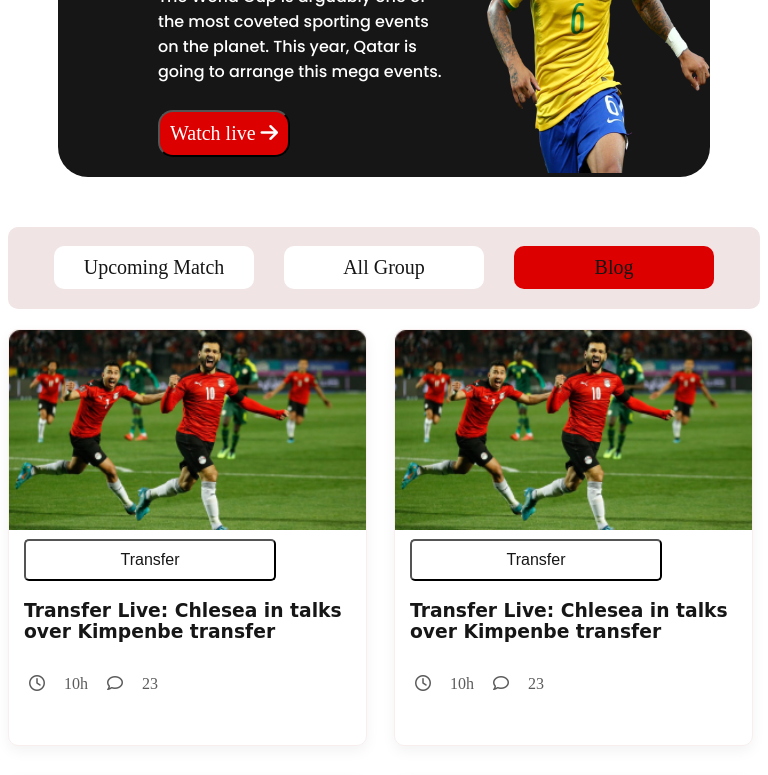
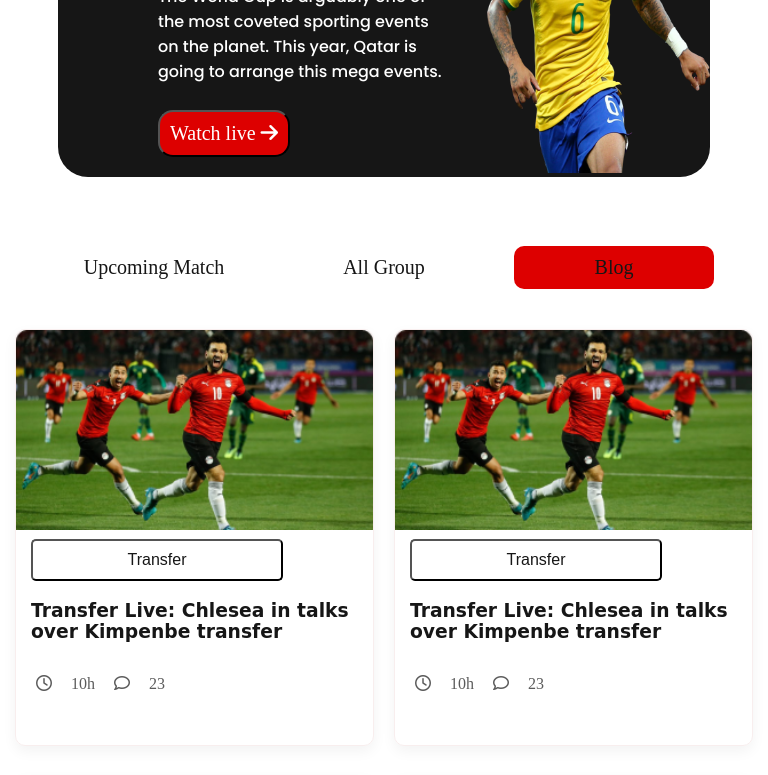
Before and after one commit to AbuSuraj/World-Cup, a plain HTML site: page index.html in a window 768 px wide. Shown: the part 300-1075 px from the top of the page. Drawn offline with Linux system fonts and the light colour scheme; a web font is replaced by a local one.

Commit message:
transfer resized

```diff
--- a/match-style.css
+++ b/match-style.css
@@ -240,7 +240,7 @@ footer .social-media ul li a{
       .container .menu{
           width: 100%;
           height: 82px;
-          background: #f0e4e4;
+          background: white;
           border-radius: 10px;
 
           display:flex;
@@ -282,7 +282,7 @@ footer .social-media ul li a{
 
       }
   .schedules{
-      width: 100%;
+      margin: 0 auto;
       margin-bottom: 80px;
       display: grid;
       grid-template-columns: repeat(2,1fr);
--- a/styles.css
+++ b/styles.css
@@ -258,7 +258,7 @@ footer .social-media ul li a{
     .container .menu{
         width: 100%;
         height: 82px;
-        background: #f0e4e4;
+        background: white;
         border-radius: 10px;
 
         display:flex;
@@ -302,9 +302,7 @@ footer .social-media ul li a{
 
     }
 .tranfers{
-    /*
-    gap */
-    width: 100%;
+    margin: 0 auto;
     margin-bottom: 80px;
     display: grid;
     grid-template-columns: repeat(2,1fr);
```
